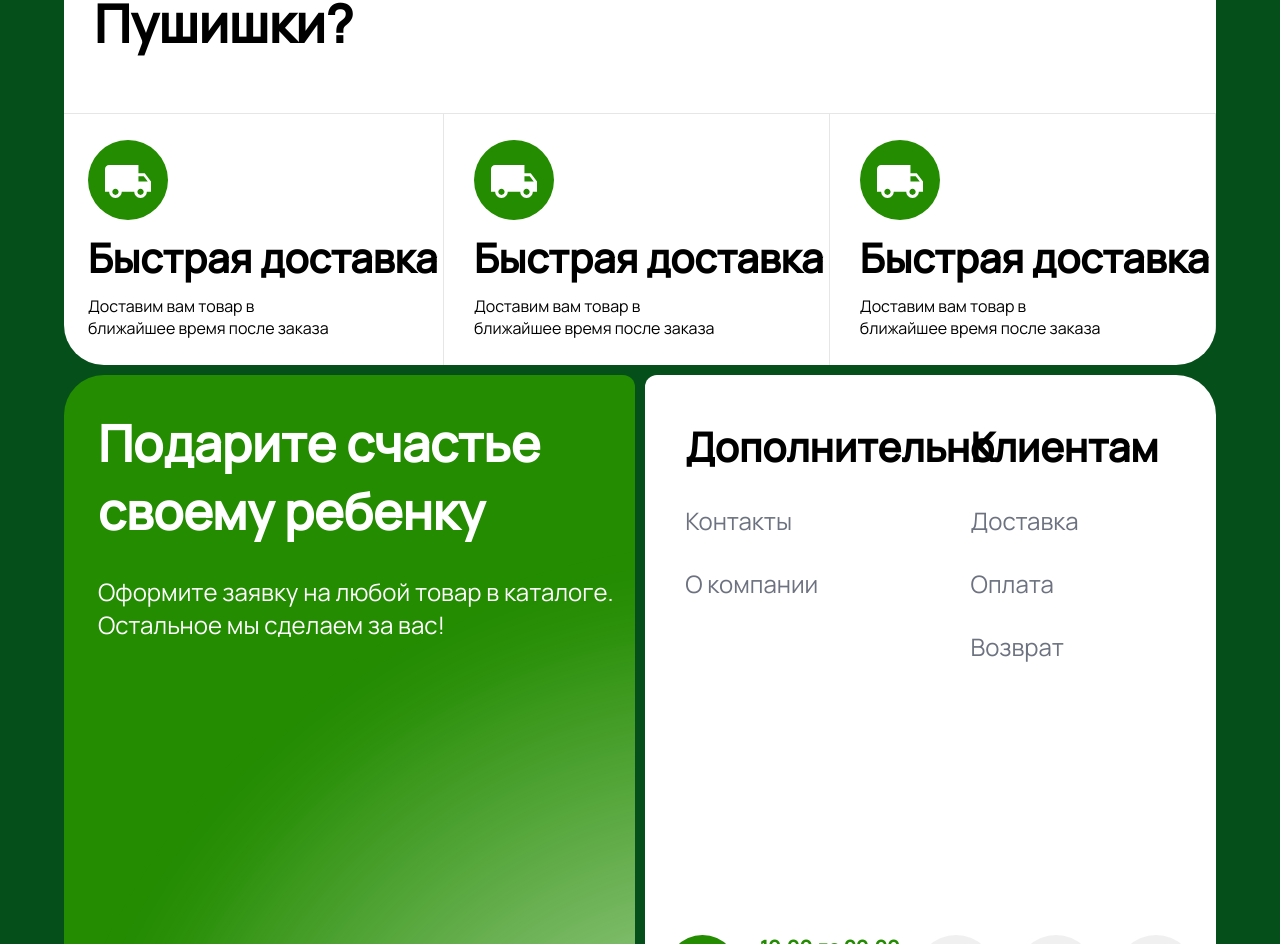
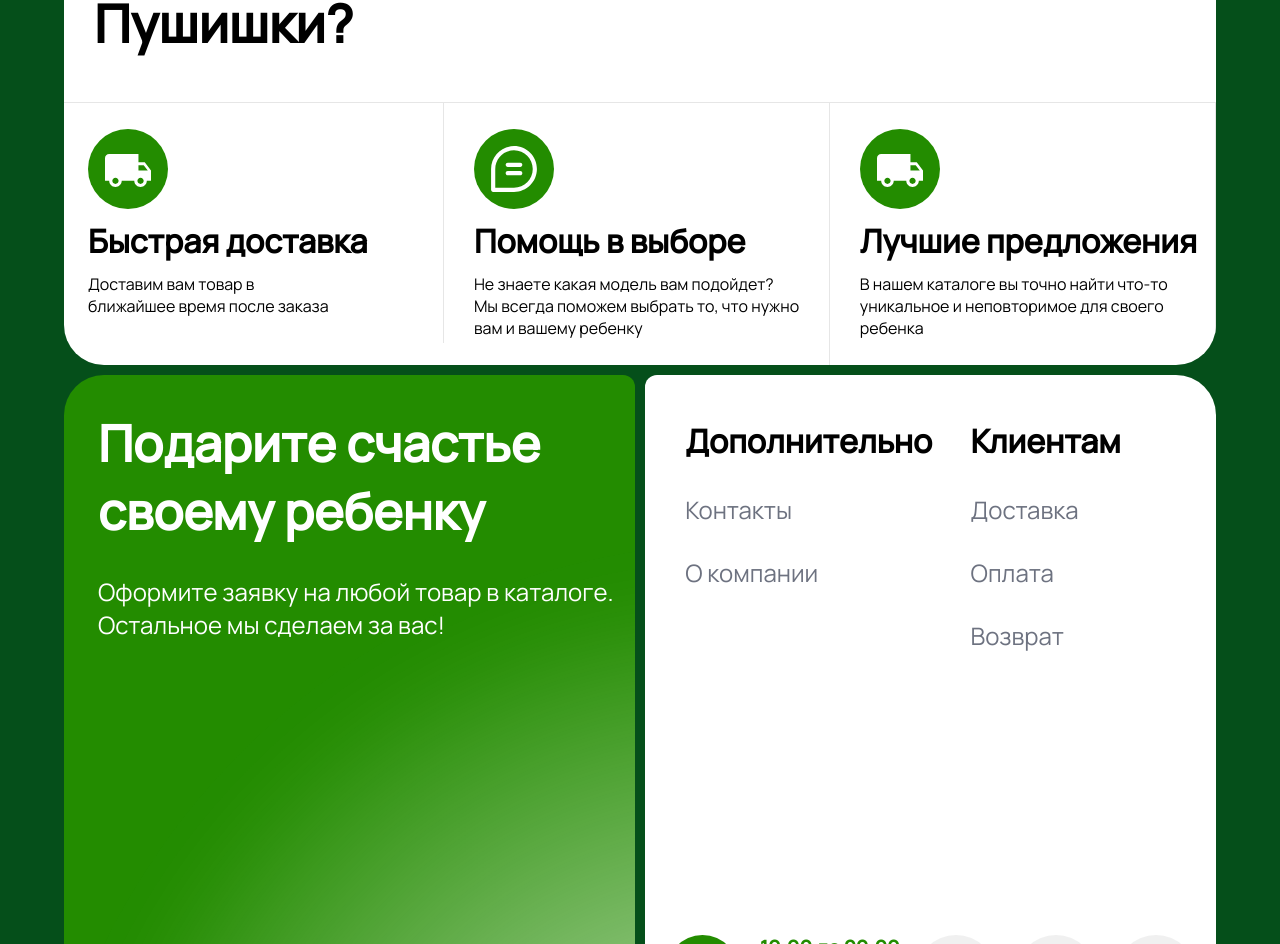
Before and after one commit to Zrossiz/pushishki_client, a Next.js app: page /contacts in a window 1280 px wide. Shown: the part 1582-2526 px from the top of the page. Built offline with nearby package versions, Linux system fonts and the light colour scheme.

Commit message:
chore: added content for why us section

```diff
--- a/src/elements/Htag/Htag.module.scss
+++ b/src/elements/Htag/Htag.module.scss
@@ -12,7 +12,7 @@
 
 .h3 {
     margin: 0;
-    font-size: 40px;
+    font-size: 32px;
     color: var(--black);
 }
 
--- a/src/pageComponents/WhyChoose/WhyChoose.tsx
+++ b/src/pageComponents/WhyChoose/WhyChoose.tsx
@@ -21,17 +21,21 @@ export const WhyChoose = () => {
             </li>
             <li className={styles.advantage}>
               <div className={styles.imgWrapper}>
-                <Image src={'/icons/Delivery.svg'} width={50} height={50} alt="Быстрая доставка" />
+                <Image src={'/icons/Help.svg'} width={50} height={50} alt="Помощь в выборе" />
               </div>
-              <HTag tag="h3">Быстрая доставка</HTag>
-              <span>Доставим вам товар в <br /> ближайшее время после заказа</span>
+              <HTag tag="h3">Помощь в выборе</HTag>
+              <span>
+                Не знаете какая модель вам подойдет?<br />
+                Мы всегда поможем выбрать то,
+                что нужно вам и вашему ребенку
+              </span>
             </li>
             <li className={styles.advantage}>
               <div className={styles.imgWrapper}>
-                <Image src={'/icons/Delivery.svg'} width={50} height={50} alt="Быстрая доставка" />
+                <Image src={'/icons/Delivery.svg'} width={50} height={50} alt="Лучшие предложения" />
               </div>
-              <HTag tag="h3">Быстрая доставка</HTag>
-              <span>Доставим вам товар в <br /> ближайшее время после заказа</span>
+              <HTag tag="h3">Лучшие предложения</HTag>
+              <span>В нашем каталоге вы точно найти что-то уникальное и неповторимое для своего ребенка</span>
             </li>
           </ul>
         </div>
```
Also changed, not shown: public/icons/Help.svg (added).
